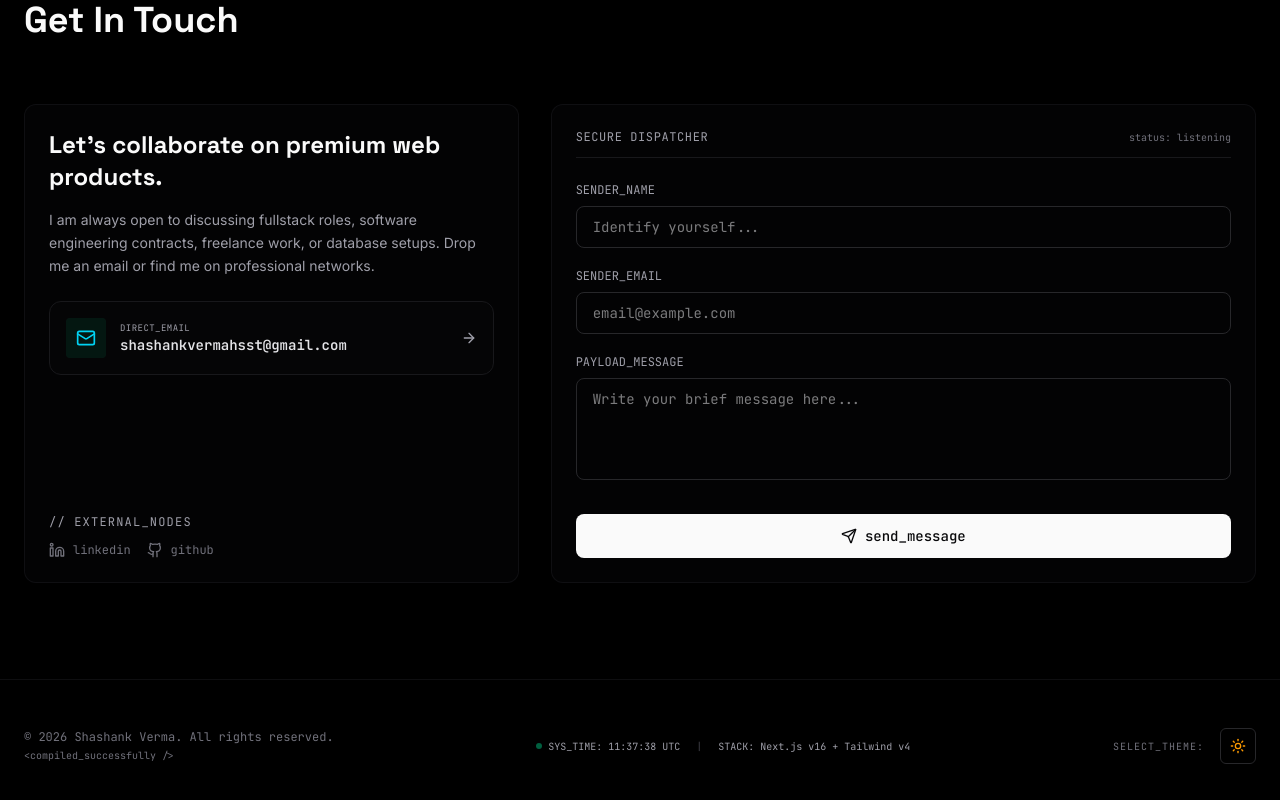
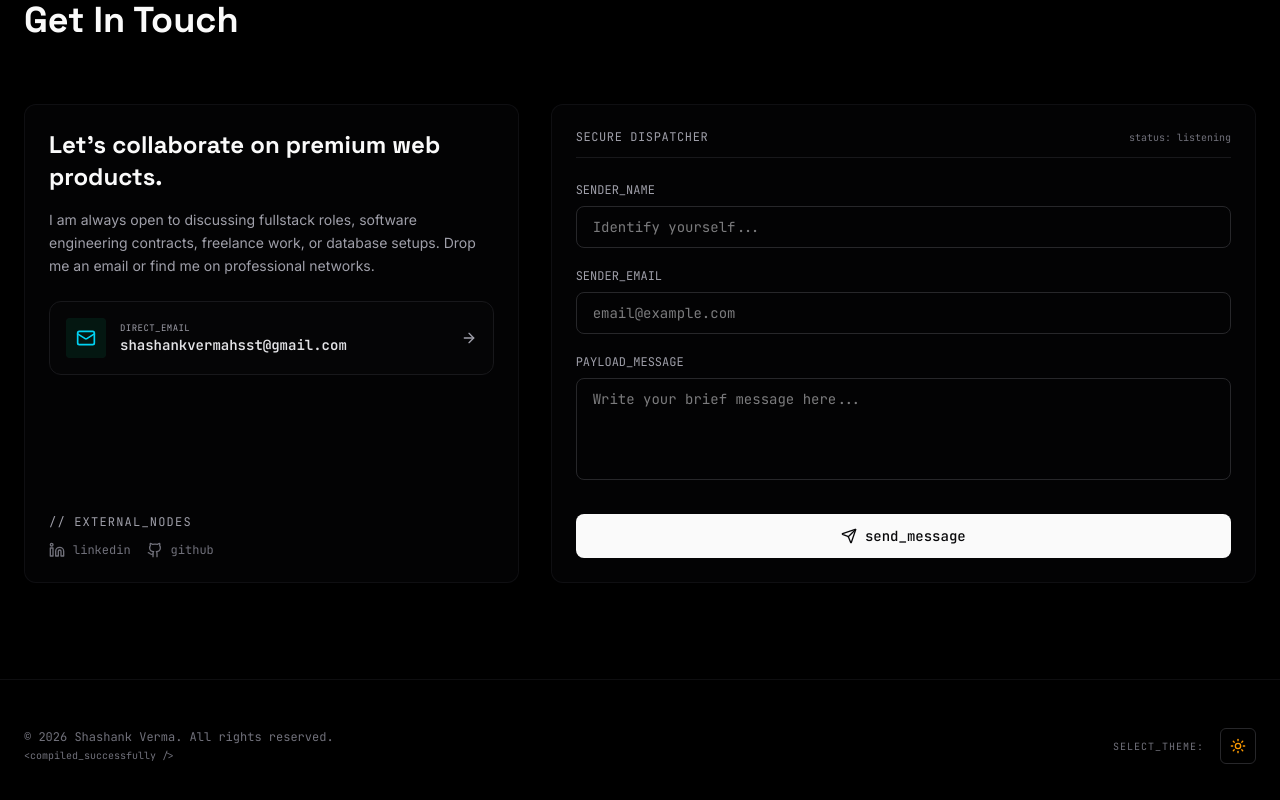
Before and after one commit to Shashankverma-dev/Shashankverma-dev, a Next.js app: page / in a window 1280 px wide. Shown: the part 6867-7667 px from the top of the page. Built offline with nearby package versions, Linux system fonts and the light colour scheme.

Commit message:
chore(footer): remove live system time and stack indicator

```diff
--- a/src/components/sections/footer.tsx
+++ b/src/components/sections/footer.tsx
@@ -1,21 +1,9 @@
 "use client";
 
-import React, { useEffect, useState } from "react";
+import React from "react";
 import { ThemeToggle } from "../theme-toggle";
 
 export function Footer() {
-  const [time, setTime] = useState("");
-
-  useEffect(() => {
-    const updateTime = () => {
-      const now = new Date();
-      setTime(now.toISOString().slice(11, 19) + " UTC");
-    };
-    updateTime();
-    const interval = setInterval(updateTime, 1000);
-    return () => clearInterval(interval);
-  }, []);
-
   return (
     <footer className="py-12 bg-white dark:bg-black border-t border-zinc-150 dark:border-zinc-900/60 transition-colors duration-300">
       <div className="max-w-7xl mx-auto px-6 flex flex-col md:flex-row items-center justify-between gap-6">
@@ -24,16 +12,6 @@ export function Footer() {
         <div className="flex flex-col items-center md:items-start space-y-1 text-xs font-mono text-zinc-500">
           <p>© 2026 Shashank Verma. All rights reserved.</p>
           <p className="text-[10px] text-zinc-500">&lt;compiled_successfully /&gt;</p>
-        </div>
-
-        {/* Center column: Live System Time mockup */}
-        <div className="flex items-center space-x-4 font-mono text-[10px] text-zinc-400">
-          <div className="flex items-center space-x-1.5">
-            <span className="w-1.5 h-1.5 bg-emerald-500 rounded-full animate-pulse" />
-            <span>SYS_TIME: {time || "00:00:00 UTC"}</span>
-          </div>
-          <span className="text-zinc-700">|</span>
-          <span>STACK: Next.js v16 + Tailwind v4</span>
         </div>
 
         {/* Right column: Theme Toggle and quick diagnostics */}
```
